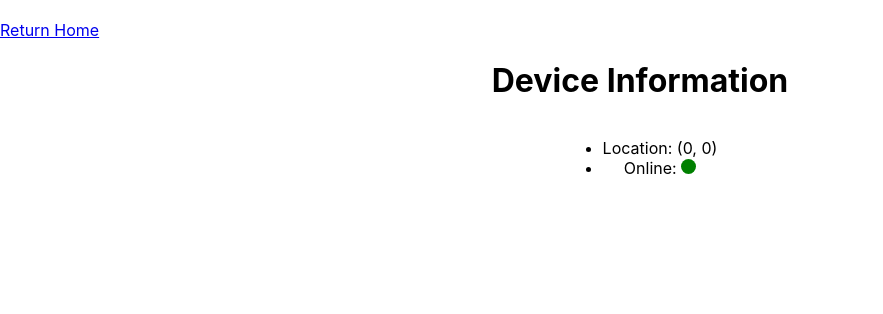
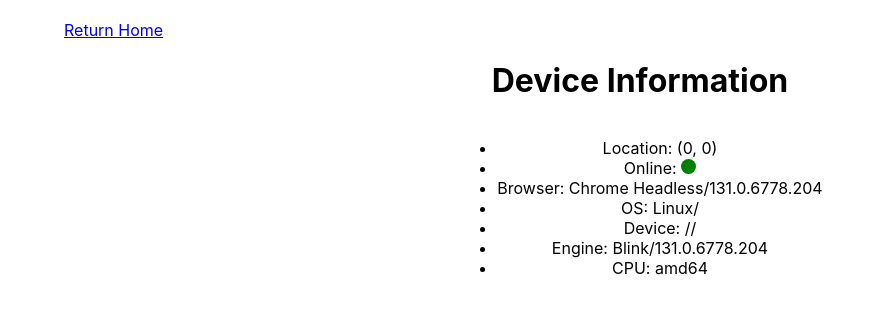
Before and after one commit to jianshaow/webauthn-demo, a React (Create React App) app: page /info in a window 1280 px wide. Shown: the top 314 px of the page, without its empty margins (0-883 px from the left). Built offline with nearby package versions, Linux system fonts and the light colour scheme; no server answers; the HTML template or start-up script is replaced by a standard one.

Commit message:
add more info

```diff
--- a/package.json
+++ b/package.json
@@ -16,7 +16,8 @@
     "react-dom": "^18.2.0",
     "react-router-dom": "^6.13.0",
     "react-scripts": "5.0.1",
-    "typescript": "^4.9.5"
+    "typescript": "^4.9.5",
+    "ua-parser-js": "^1.0.36"
   },
   "scripts": {
     "start": "react-scripts start",
@@ -43,6 +44,7 @@
     ]
   },
   "devDependencies": {
-    "@babel/plugin-proposal-private-property-in-object": "^7.21.11"
+    "@babel/plugin-proposal-private-property-in-object": "^7.21.11",
+    "@types/ua-parser-js": "^0.7.37"
   }
 }
--- a/src/components/Home.tsx
+++ b/src/components/Home.tsx
@@ -603,7 +603,9 @@ class Home extends Component<{}, HomeState> {
     const { loggedIn } = this.state;
     return (
       <div className="container">
-        <Link to="/info">Device Information</Link>
+        <div className='header'>
+          <Link to="/info">Device Information</Link>
+        </div>
         <div className="center">
           {loggedIn ?
             this.renderLoggedIn()
@@ -618,7 +620,7 @@ class Home extends Component<{}, HomeState> {
         </div>
         <div className="divider" />
         {this.renderLogViewer()}
-      </div>
+      </div >
     );
   }
 }
--- a/src/components/Info.css
+++ b/src/components/Info.css
@@ -19,3 +19,8 @@
   display: flex;
   justify-content: center;
 }
+
+.header {
+  width: 90%;
+  margin: 0 auto;
+}
--- a/src/components/Info.tsx
+++ b/src/components/Info.tsx
@@ -1,5 +1,6 @@
 import { Component } from 'react';
 import { Link } from 'react-router-dom';
+import { UAParser } from 'ua-parser-js';
 import './Common.css';
 import './Info.css';
 
@@ -40,18 +41,33 @@ class Info extends Component<{}> {
     return { isOnline };
   }
 
+  getBrowserInfo() {
+    const parser = new UAParser();
+    const result = parser.getResult();
+    console.info(result);
+    return result;
+  }
+
   render() {
     const { longitude, latitude } = this.getLocationInfo();
     const { isOnline } = this.getNetworkInfo();
+    const { device, browser, os, engine, cpu } = this.getBrowserInfo();
     return (
       <div className='container'>
-        <Link to="/">Return Home</Link>
+        <div className='header'>
+          <Link to="/">Return Home</Link>
+        </div>
         <div className="center">
           <h1>Device Information</h1>
           <nav className='navbar'>
             <ul>
               <li>Location: ({longitude}, {latitude})</li>
               <li>Online: {isOnline ? <div className="green-dot"></div> : <div className="red-dot"></div>}</li>
+              <li>Browser: {browser.name}/{browser.version}</li>
+              <li>OS: {os.name}/{os.version}</li>
+              <li>Device: {device.type}/{device.model}/{device.vendor}</li>
+              <li>Engine: {engine.name}/{engine.version}</li>
+              <li>CPU: {cpu.architecture}</li>
             </ul>
           </nav>
         </div>
```
Also changed, not shown: 1 other file (tests, documents, lock files or other folders).
